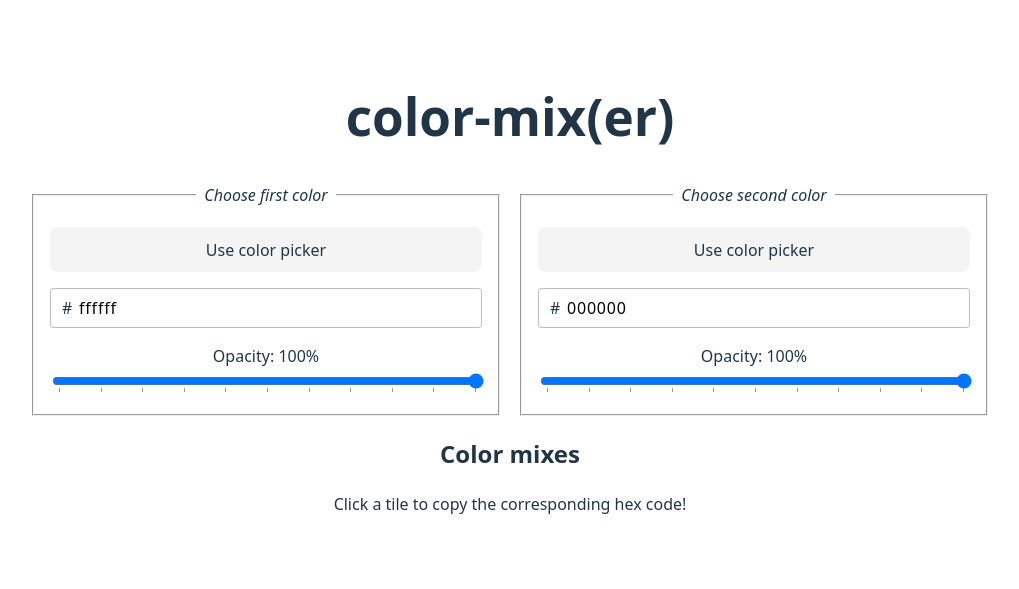
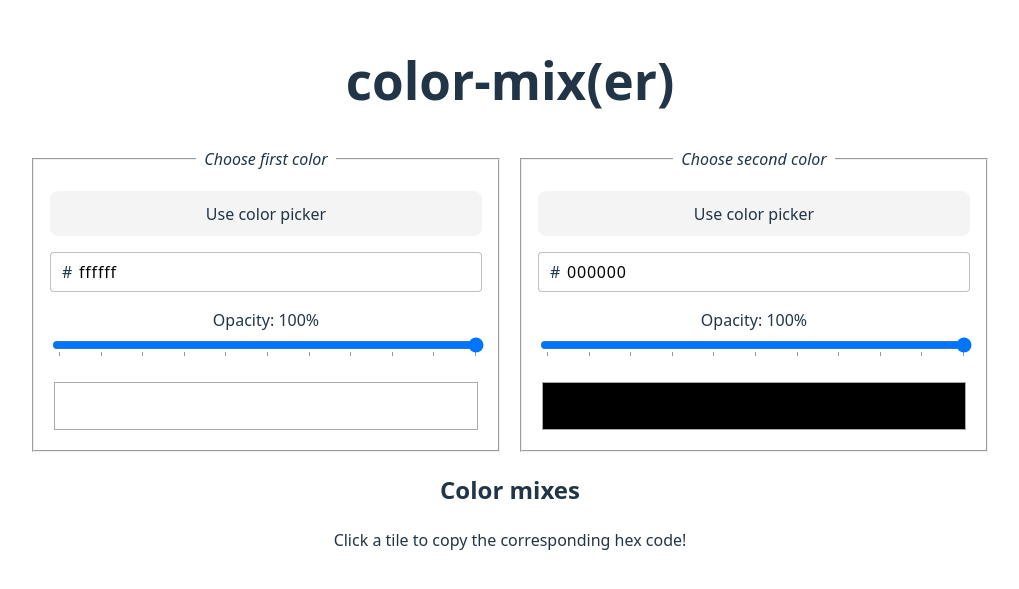
Before and after one commit to wovenstarlight/color-mixer, a React (Vite) app: page / in a window 1280 px wide. Shown: the part 107-696 px from the top of the page, without its empty margins (130-1149 px from the left). Built offline with nearby package versions, Linux system fonts and the light colour scheme.

Commit message:
Add preview to color picker

```diff
--- a/src/components/ColorPicker.tsx
+++ b/src/components/ColorPicker.tsx
@@ -1,7 +1,8 @@
 import { ChangeEvent, useState } from "react";
 import { Color } from "../definitions";
-import { getBaseColor } from "../utils/colorParsers";
+import { buildColor, getBaseColor } from "../utils/colorParsers";
 import "../styles/ColorPicker.css";
+import ColorTile from "./ColorTile";
 
 export default function ColorPicker({
 	title,
@@ -82,7 +83,9 @@ export default function ColorPicker({
 				/>
 			</label>
 
-			{/* TODO: Color preview */}
+			<ColorTile styles={{
+				color: buildColor(data.color, data.opacity),
+			}} />
 
 			{/* TODO: Mix strength slider */}
 		</fieldset>
--- a/src/styles/ColorPicker.css
+++ b/src/styles/ColorPicker.css
@@ -39,4 +39,8 @@
 			}
 		}
 	}
+
+	.colortile {
+		width: 100%;
+	}
 }
```
